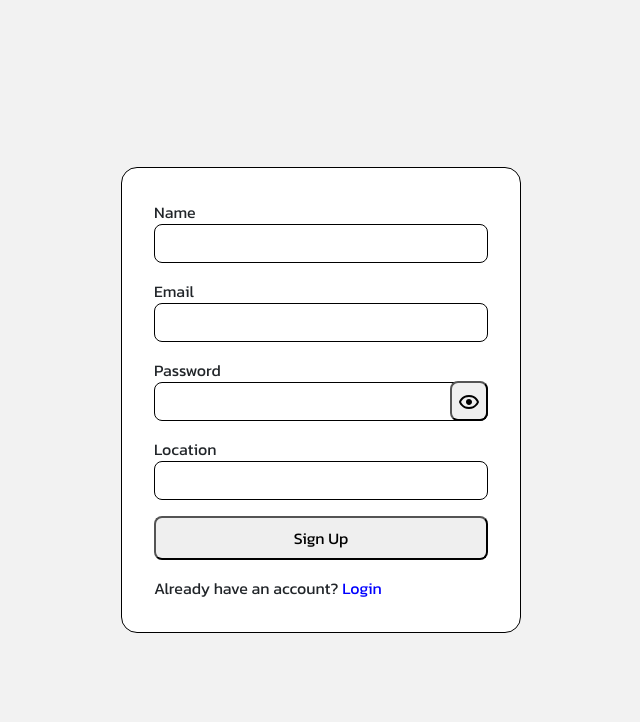
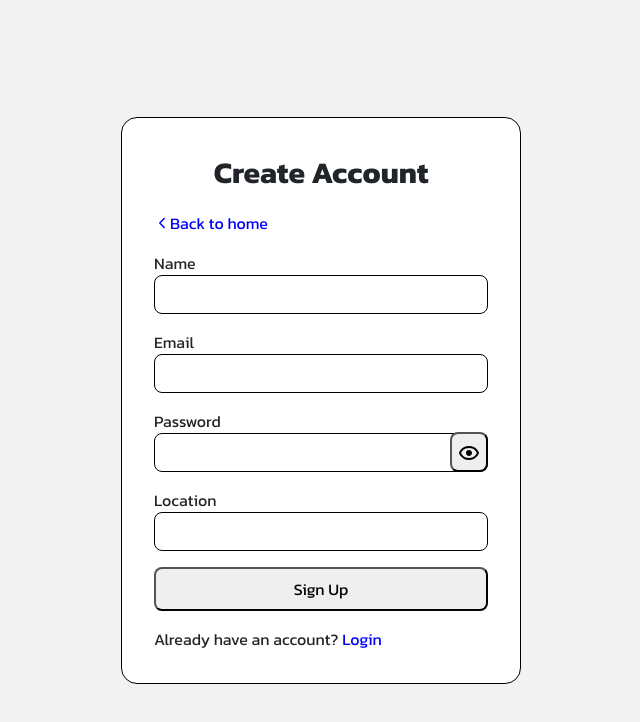
Before and after one commit to DkDash10/dwaarper, a React (Create React App) app in the folder frontend/: page /signup in a window 1280 px wide. Shown: the top 722 px of the page, without its empty margins (319-959 px from the left). Built offline with nearby package versions, Linux system fonts and the light colour scheme; a web font is replaced by a local one.

Commit message:
Login and signup page changes added

```diff
--- a/frontend/src/App.css
+++ b/frontend/src/App.css
@@ -134,14 +134,14 @@
     gap: 20px;
     flex-direction: column;
     min-width: 350px;
-    width: 400px;
+    width: 350px;
     background-color: #fff;
-    z-index: 20;
     justify-content: space-between;
+    transition: transform 0.3s ease, box-shadow 0.3s ease;
 }
 .card_sections:hover{
+    transform: scale(1.03);
     box-shadow: 0px 0px 10px 1px rgb(202, 202, 202);
-
 }
 .card_img{
     width: 100%;
@@ -204,9 +204,22 @@ footer{
 .signup_card{
     padding: 2rem;
     width: 400px;
+    gap: 1rem;
+    display: flex;
+    flex-direction: column;
     border: 1px solid black;
     background-color: white;
     border-radius: 1rem;
+}
+.signup_card a{
+    display: flex;
+    align-items: center;
+    color: blue;
+}
+.signup_card-header{
+    text-align: center;
+    font-size: 30px;
+    font-weight: bold;
 }
 .signup_form{
     display: flex;
@@ -241,7 +254,9 @@ footer{
     padding: 0.5rem 1rem;
     border-radius: 0.5rem;
 }
-
+.signup_form-footer{
+    display: flex;
+}
 .signup_form-footer a{
     color: blue;
     transition: color 0.3s ease, text-decoration 0.3s ease;
--- a/frontend/src/screens/Login.jsx
+++ b/frontend/src/screens/Login.jsx
@@ -2,6 +2,7 @@ import { Link, useNavigate } from "react-router-dom";
 import React, { useState } from "react";
 import { GrHide } from "react-icons/gr";
 import { BiShow } from "react-icons/bi";
+import { IoChevronBackOutline } from "react-icons/io5";
 
 export default function Login() {
   const [showPassword, setShowPassword] = useState(false);
@@ -48,6 +49,8 @@ export default function Login() {
   return (
     <div className="signup">
           <div className="signup_card">
+            <p className="signup_card-header">Login</p>
+            <Link to="/"><IoChevronBackOutline /> Back to home</Link>
             <form action="" onSubmit={handleSubmit} className="signup_form">
               <div className="signup_form-field">
                 <label htmlFor="email">Email</label>
@@ -78,9 +81,9 @@ export default function Login() {
               </div>
               <button type="submit">Login</button>
               <p className="signup_form-footer">
-                Not a user?{" "}
+                Not a user?
                 <span>
-                  <Link to="/signup">Signup</Link>
+                  <Link to="/signup">&nbsp;Signup</Link>
                 </span>
               </p>
             </form>
--- a/frontend/src/screens/Signup.jsx
+++ b/frontend/src/screens/Signup.jsx
@@ -2,6 +2,7 @@ import { Link, useNavigate } from "react-router-dom";
 import React, { useState } from "react";
 import { GrHide } from "react-icons/gr";
 import { BiShow } from "react-icons/bi";
+import { IoChevronBackOutline } from "react-icons/io5";
 
 export default function Signup() {
   const [showPassword, setShowPassword] = useState(false);
@@ -50,6 +51,8 @@ export default function Signup() {
   return (
     <div className="signup">
       <div className="signup_card">
+         <p className="signup_card-header">Create Account</p>
+        <Link to="/"><IoChevronBackOutline /> Back to home</Link>
         <form action="" onSubmit={handleSubmit} className="signup_form">
           <div className="signup_form-field">
             <label htmlFor="name">Name</label>
@@ -100,9 +103,9 @@ export default function Signup() {
           </div>
           <button type="submit">Sign Up</button>
           <p className="signup_form-footer">
-            Already have an account?{" "}
+            Already have an account?
             <span>
-              <Link to="/login">Login</Link>
+              <Link to="/login">&nbsp;Login</Link>
             </span>
           </p>
         </form>
```
